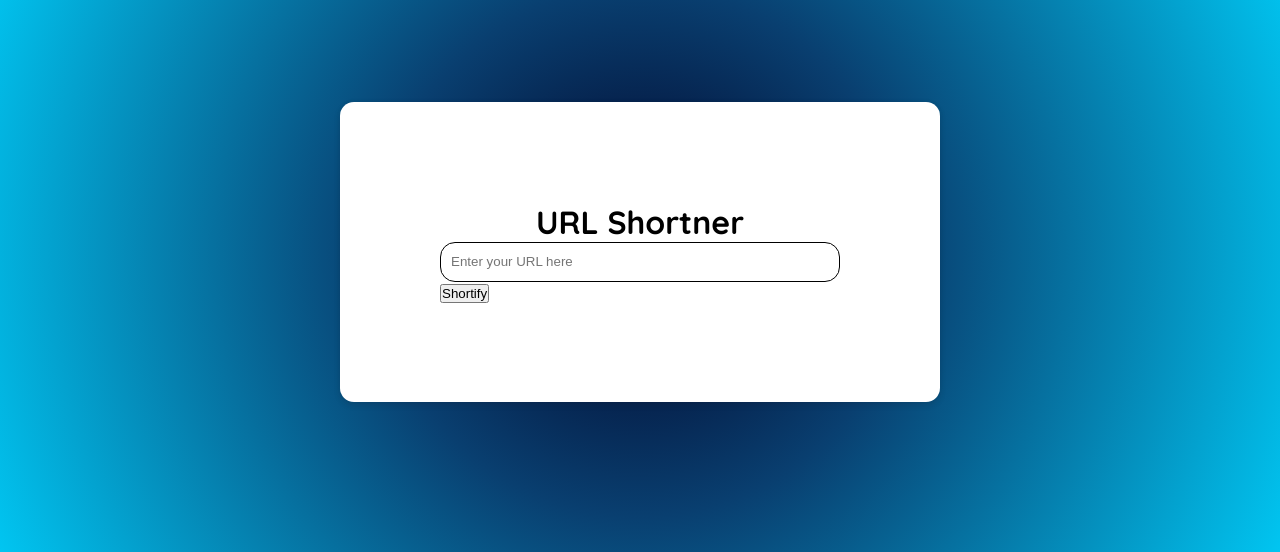
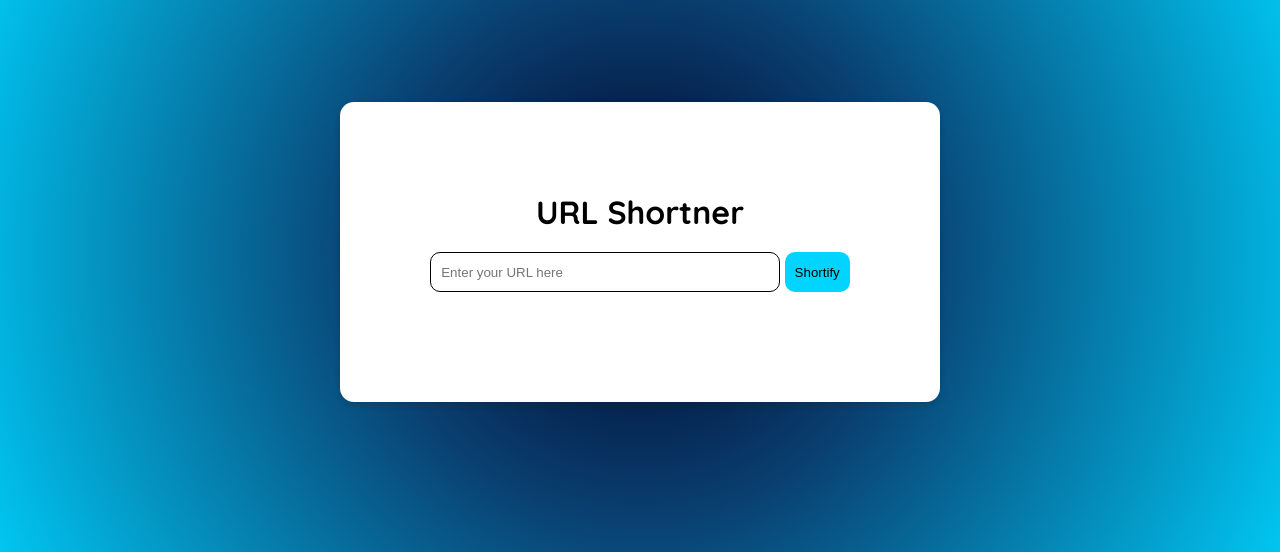
Before and after one commit to andressagabrielle21/shortify-urls, a Django app: page / in a window 1280 px wide. Shown: the part 148-700 px from the top of the page. Run offline with Django 4.2, Linux system fonts and the light colour scheme.

Commit message:
styles changes

```diff
--- a/shortner/static/css/style.css
+++ b/shortner/static/css/style.css
@@ -39,11 +39,37 @@ body {
           align-items: center;
 }
 
+.box .form {
+  display: -webkit-box;
+  display: -ms-flexbox;
+  display: flex;
+}
+
 .box .form .text-bar {
-  width: 400px;
+  width: 350px;
   height: 40px;
-  border-radius: 15px;
+  border-radius: 10px;
   border: solid #000 1px;
   padding: 10px;
 }
+
+.box .form button {
+  height: 40px;
+  padding: 10px;
+  background-color: #00d4ff;
+  border-radius: 10px;
+  border: none;
+}
+
+.box .form button:hover {
+  -webkit-transition: .5s;
+  transition: .5s;
+  background-color: rgba(0, 213, 255, 0.562);
+  -webkit-box-shadow: 0 -1px 4px 0 rgba(25, 32, 36, 0.04), 0 3px 6px 0 rgba(25, 32, 36, 0.16);
+          box-shadow: 0 -1px 4px 0 rgba(25, 32, 36, 0.04), 0 3px 6px 0 rgba(25, 32, 36, 0.16);
+}
+
+.box .uuid {
+  margin-top: 20px;
+}
 /*# sourceMappingURL=style.css.map */
--- a/shortner/static/css/style.scss
+++ b/shortner/static/css/style.scss
@@ -26,12 +26,28 @@ body {
     justify-content: center;
     align-items: center;
     .form {
+        display: flex;
         .text-bar{
-            width: 400px;
+            width: 350px;
             height: 40px;
-            border-radius: 15px;
+            border-radius: 10px;
             border: solid #000 1px;
             padding: 10px;
         }
+        button {
+            height: 40px;
+            padding: 10px;
+            background-color: rgba(0,212,255,1);
+            border-radius: 10px;
+            border: none;
+            &:hover {
+                transition: .5s;
+                background-color: rgba(0, 213, 255, 0.562);
+                box-shadow: 0 -1px 4px 0 rgba(25, 32, 36, 0.04), 0 3px 6px 0 rgba(25, 32, 36, 0.16);
+            }
+        }
+    }
+    .uuid {
+        margin-top: 20px;
     }
 }
--- a/templates/index.html
+++ b/templates/index.html
@@ -16,12 +16,13 @@
 <body>
     <div class="box">
         <h1>URL Shortner</h1>
+        <br>
 
         <div class="form">
             <form id="post-form">
                 {% csrf_token %}
                 <input type="text" id="link" name="link" class="text-bar" placeholder="Enter your URL here">
-                <br>
+
 
                 <button type="submit" id="shorten" value="Shortner"> Shortify </button>
             </form>
```
Also changed, not shown: db.sqlite3, 1 other file.
